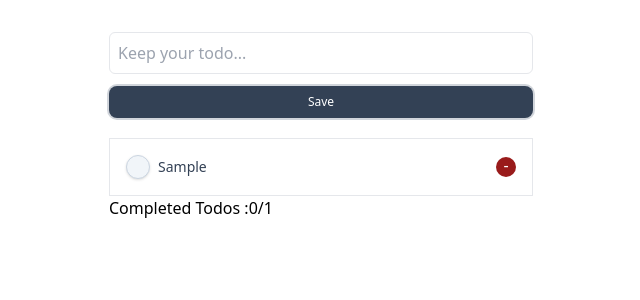
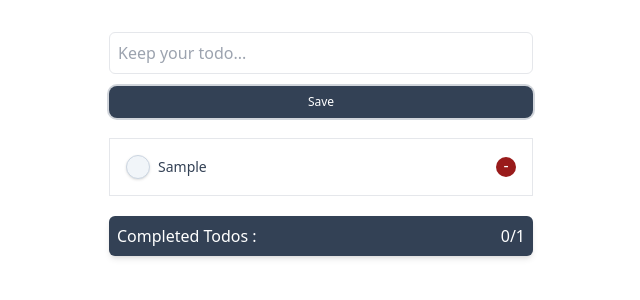
Before and after one commit to myozin-kyaw/react, a React (Vite) app in the folder todo/: page / in a window 1280 px wide. Both pictures are taken after typing "Sample" into the empty fields and a click on the button "Save". Shown: the top 300 px of the page, without its empty margins (319-959 px from the left). Built offline with nearby package versions, Linux system fonts and the light colour scheme.

Commit message:
day7 todos list sorting

```diff
--- a/todo/src/components/Todo.jsx
+++ b/todo/src/components/Todo.jsx
@@ -4,14 +4,17 @@ import TodoItem from "./TodoItem";
 
 export default function Todo() {
   const [todos, setTodos] = useState([]);
+  const sortedTodos = todos
+    .slice()
+    .sort((a, b) => Number(a.isCompleted) - Number(b.isCompleted));
   const completedTodos = todos.filter((todo) => todo.isCompleted).length;
   return (
     <div className="flex justify-center items-center">
-      <div className="max-w-md w-full sm:w-1/2 todo-container px-3 py-8">
+      <div className="max-w-md w-full sm:w-1/2 todo-container px-3 py-8 space-y-5">
         <TodoForm todos={todos} setTodos={setTodos} />
         {/* todo-list */}
         <ul className="flex flex-col space-y-2 text-gray-800">
-          {todos.map((todo) => (
+          {sortedTodos.map((todo) => (
             <TodoItem
               key={todo.id}
               todo={todo}
@@ -20,8 +23,14 @@ export default function Todo() {
             />
           ))}
         </ul>
-        Completed Todos :
-        {todos.length > 0 ? completedTodos + "/" + todos.length : ""}
+        {todos.length > 0 && (
+          <div className="bg-slate-700 text-white p-2 rounded-md shadow-md flex justify-between">
+            <div>Completed Todos : </div>
+            <div>
+              {completedTodos}/{todos.length}
+            </div>
+          </div>
+        )}
       </div>
     </div>
   );
```
